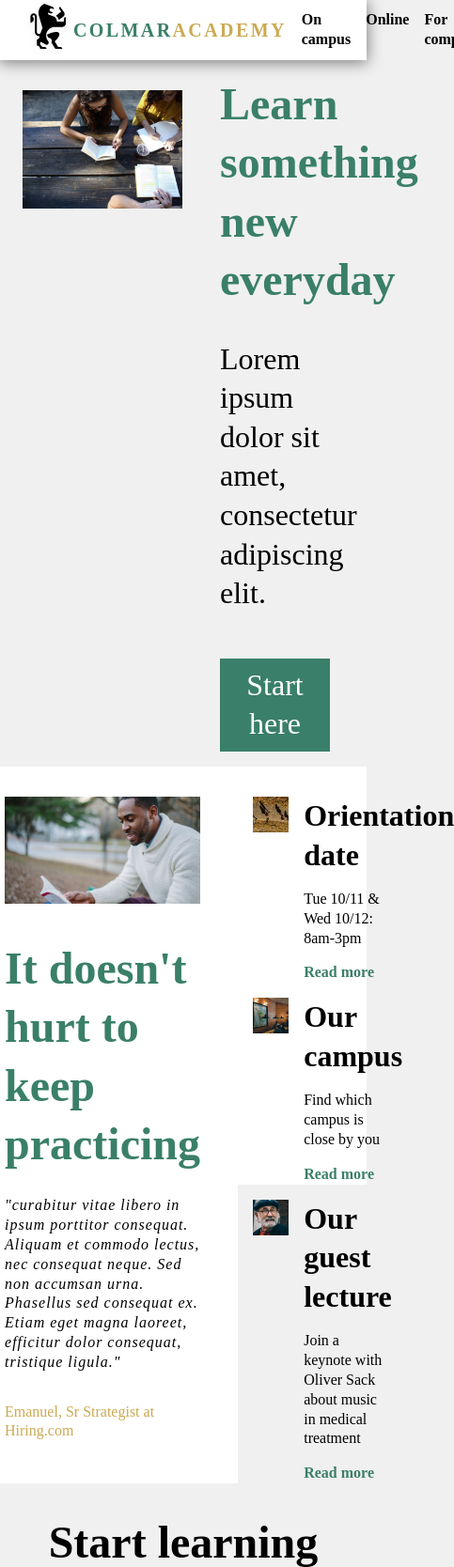
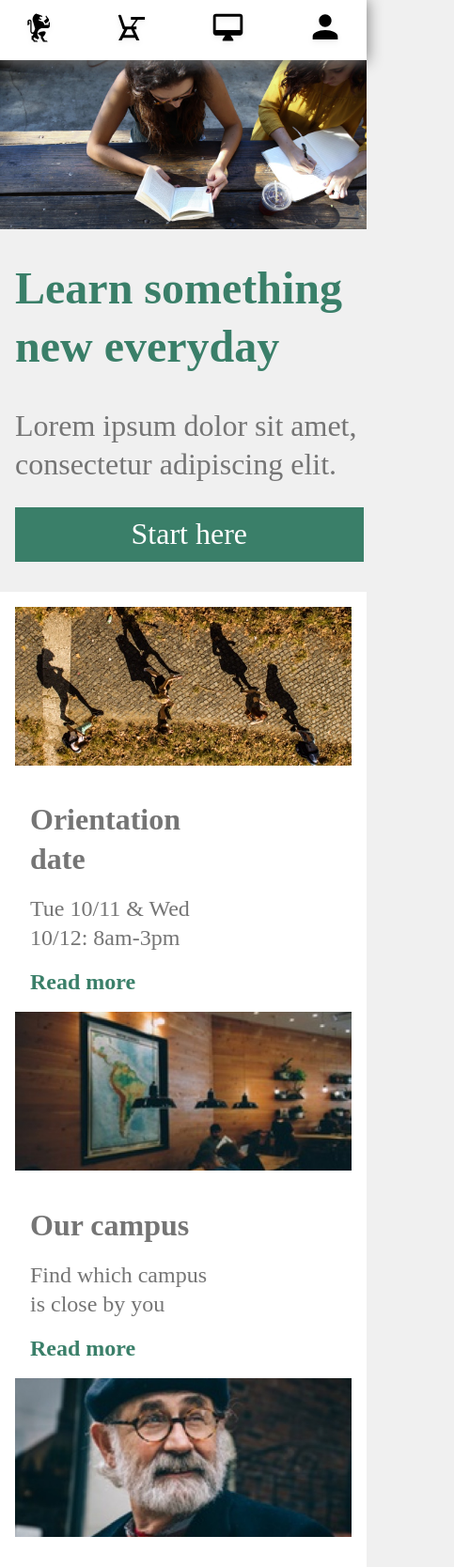
Before and after one commit to adriancwh/colmar, a plain HTML site: page index.html in a window 390 px wide. Shown: the top 1668 px of the page at 94% size, 483 px wide, since content can reach past the window. Drawn offline with Linux system fonts and the light colour scheme; a web font is replaced by a local one.

Commit message:
mobile draft incomplete
up to courses

```diff
--- a/index.html
+++ b/index.html
@@ -9,10 +9,16 @@
   <body>
     <header>
       <div class="header-container">
-        <div class="logo">
+        <div class="logo-desktop">
           <img src="./resources/images/ic-logo.svg" alt="">
           <p id="colmar">COLMAR</p>
           <p id="academy">ACADEMY</p>
+        </div>
+        <div class="logo-mobile">
+          <img src="./resources/images/ic-logo.svg" alt="">
+          <img src="./resources/images/ic-on-campus.svg" alt="">
+          <img src="./resources/images/ic-online.svg" alt="">
+          <img src="./resources/images/ic-login.svg" alt="">
         </div>
         <nav class="top-navigation">
           <ul>
@@ -24,7 +30,7 @@
         </nav>
       </div>
     </header>
-
+<!--END OF HEADER---->
     <div class="banner">
       <div class="banner-img">
         <img src="./resources/images/banner.jpg" alt="">
@@ -57,6 +63,9 @@
           <div class="sideline-img">
             <img src="./resources/images/information-orientation.jpg" alt="">
           </div>
+          <div class="sideline-img-mobile">
+            <img src="./resources/images/information-orientation-mobile.jpg" alt="">
+          </div>
           <div class="sideline-content">
             <h2>Orientation date</h2>
             <p>Tue 10/11 &amp; Wed 10/12: 8am-3pm</p>
@@ -67,6 +76,9 @@
           <div class="sideline-img">
             <img src="./resources/images/information-campus.jpg" alt="">
           </div>
+          <div class="sideline-img-mobile">
+            <img src="./resources/images/information-campus-mobile.jpg" alt="">
+          </div>
           <div class="sideline-content">
             <h2>Our campus</h2>
             <p>Find which campus is close by you</p>
@@ -76,6 +88,9 @@
         <div class="sideline-container">
           <div class="sideline-img">
             <img src="./resources/images/information-guest-lecture.jpg" alt="">
+          </div>
+          <div class="sideline-img-mobile">
+            <img src="./resources/images/information-guest-lecture-mobile.jpg" alt="">
           </div>
           <div class="sideline-content">
             <h2>Our guest lecture</h2>
@@ -167,7 +182,7 @@
             "curabitur vitae libero in ipsum porttitor consequat. Aliquam et commodo lectus, nec consequat neque. Sed non accumsan urna. Phasellus sed consequat ex. Etiam eget magna laoreet, efficitur dolor consequat, tristique ligula."
           </p>
         </div>
-        <div class="sideline">
+        <div class="sideline" id="thesis-sideline">
           <div class="sideline-container" id="fisma">
             <div class="sideline-img">
               <img src="./resources/images/thesis-fisma.jpg" alt="">
--- a/resources/css/style.css
+++ b/resources/css/style.css
@@ -5,6 +5,7 @@ body {
   background-color: #f0f0f0;
   font-family: "Droid Sans";
   line-height: 1.3;
+  color: #757575;
 }
 a {
   text-decoration: none;
@@ -14,11 +15,13 @@ a {
 h1 {
   font-size: 3rem;
   font-weight: bold;
+  color: black;
 }
 
 h2 {
   font-size: 2rem;
 }
+
 /*--header--*/
 .header-container {
   background-color: white;
@@ -27,18 +30,18 @@ h2 {
   margin: auto;
   width: 100%;
   height: 4rem;
-  box-shadow: 0px 2px 15px 1px grey;
+  box-shadow: 0px 1px 15px 1px grey;
   position: fixed;
   z-index: 15;
 }
 
-.logo {
+.logo-desktop {
   display: inline-flex;
   align-content: center;
   padding-left: 1.5rem;
 }
 
-.logo p {
+.logo-desktop p {
   display: flex;
   align-items: center;
   font-size: 1.25rem;
@@ -52,6 +55,11 @@ h2 {
 #academy {
   color: #CBAA53;
 }
+
+.logo-mobile {
+  display: none;
+}
+
 .top-navigation {
   display: flex;
   align-items: center;
@@ -66,11 +74,35 @@ h2 {
 
 .top-navigation ul li {
   margin-left: 1rem;
-  color: black;
+  color: #757575;
 }
 .top-navigation ul li:hover {
   color: #3A7F69;
   transition: color 0.25s;
+}
+
+
+@media only screen and (max-width:960px) {
+/*--MOBILE VERSION HEADER--*/
+  .logo-desktop {
+  display: none
+  }
+
+  .top-navigation {
+    display: none;
+  }
+  .logo-mobile {
+    width: 100%;
+    display: inline-flex;
+    justify-content: space-between;
+    margin: auto;
+    align-content: center;
+    padding: 0 1.5rem;
+  }
+  .logo-mobile img {
+    height: 2.5rem;
+    width: auto;
+  }
 }
 /*--END OF HEADER--*/
 
@@ -109,9 +141,11 @@ h2 {
 .banner-content h1 {
   color: #3A7F69;
 }
+
 .banner-content h2 {
   font-size: 2rem;
 }
+
 #start-button {
   margin-top: 2rem;
   background-color: #3A7F69;
@@ -119,15 +153,63 @@ h2 {
   text-align: center;
   padding: 0.5rem 0;
 }
+
 .banner-details a {
   font-size: 2rem;
   color: white;
 }
+
 #start-button:hover,
 #start-button a:hover {
   background-color: #CBAA53;
   transition: background-color 0.2s;
 }
+
+@media only screen and (max-width:960px) {
+/*--MOBILE VERSION BANNER--*/
+  .banner {
+    padding-top: 4rem;
+    display: flex;
+    flex-direction: column;
+    justify-content: center;
+  }
+
+  .banner-img {
+    width: 100%;
+    height: 180px;
+    margin: 0;
+    overflow: hidden;
+  }
+  .banner-img img {
+    max-width: 100%;
+    background-size: cover;
+    background-position: center;
+    height: auto;
+  }
+
+  .banner-content {
+    width: 100%;
+    padding: 0;
+  }
+
+  .banner-details {
+    width: 95%;
+    margin: 0;
+    padding: 0 1rem;
+  }
+
+  .banner-content h1 {
+    margin: 2rem 0;
+  }
+
+  #start-button {
+    margin-top: 1.5rem;
+    margin-bottom: 2rem;
+    width: 95%;
+    margin-left: 1rem;
+  }
+}
+
 /*----END OF BANNER----*/
 
 .main-container {
@@ -155,16 +237,16 @@ h2 {
   color: #3A7F69;
 }
 
-.headline p {
-  color: #CBAA53;
+#quote {
+  padding-bottom: 2rem;
+  font-style: italic;
+  color: #757575;
 }
 
-#quote {
-  letter-spacing: 1px;
-  padding-bottom: 2rem;
+.headline p {
   color: black;
-  font-style: italic;
 }
+
 
 .sideline {
   width: 40%;
@@ -193,6 +275,10 @@ h2 {
 .sideline-img {
   width: 35%;
   margin: 1rem;
+}
+
+.sideline-img-mobile {
+  display: none;
 }
 
 .sideline-img img {
@@ -264,15 +350,13 @@ h2 {
 }
 
 .course-detail p {
-  font-size: 1rem;
   padding: 0.5rem 0;
 }
 /*---END OF COURSES--*/
 
 .thesis-container {
-
    background-color: white;
-   padding-bottom: 2rem;
+   padding-bottom: 0.5rem;
 }
 .title h1 {
   padding-top : 2rem;
@@ -291,6 +375,9 @@ h2 {
   color: #3A7F69;
   font-weight: bold;
 }
+#thesis-sideline h2 {
+  color: #3A7F69;
+}
 /*--END OF THESIS----*/
 
 footer {
@@ -301,7 +388,7 @@ footer {
   padding-top: 1rem;
   font-size: 0.75rem;
   background-color: white;
-  border-top: 1px solid #f0f0f0;
+  border-top: 2px solid #f0f0f0;
 }
 
 footer p {
@@ -312,3 +399,66 @@ footer nav ul li {
   display: inline;
   padding-right: 1.5rem;
 }
+
+@media only screen and (max-width:960px) {
+
+  .main-container {
+    display: flex;
+    justify-content: center;
+    margin: auto;
+    background-color: white;
+  }
+
+  .headline {
+    display: none;
+  }
+
+  .sideline-img {
+    display: none;
+  }
+
+  .sideline {
+    width: 100%;
+    padding-right: 1rem;
+    padding-bottom: 1rem;
+  }
+
+  .sideline-container {
+    flex-direction: column;
+  }
+
+  .sideline-container:hover {
+    box-shadow: none;
+  }
+
+  .sideline-container:nth-child(3n+0) {
+    background-color: white;
+  }
+
+  .sideline-img-mobile {
+    display: block;
+  }
+
+  .sideline-img-mobile img {
+    width: 100%;
+    height: auto;
+    background-size: cover;
+  }
+
+  .sideline-content {
+    padding: 1rem;
+  }
+
+  .sideline-content p {
+    font-size: 1.5rem;
+  }
+
+  .sideline-content a {
+    font-size: 1.5rem;
+  }
+
+  .sideline-content a:active {
+    color: #CBAA53;
+    transition: color 0.1s;
+  }
+}
```
